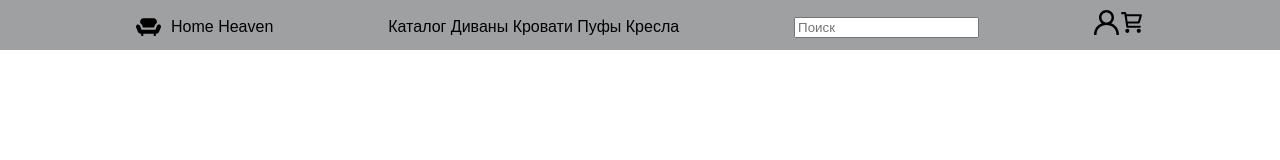
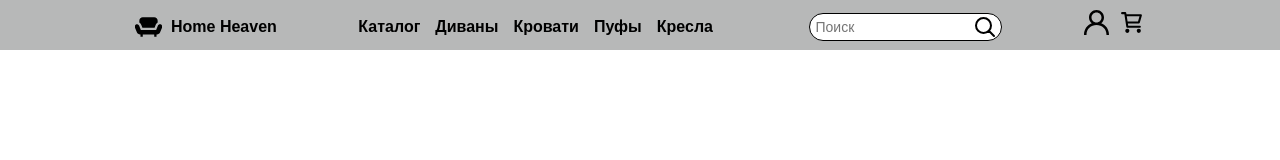
Before and after one commit to OldPole/Home-Heaven, a website built with webpack: page public/index.html in a window 1280 px wide. Built offline with nearby package versions, Linux system fonts and the light colour scheme.

Commit message:
finished the Header component and styles for it

```diff
--- a/src/components/App/App.css
+++ b/src/components/App/App.css
@@ -1,5 +1,8 @@
 :root {
-    --color-grey: #9fa0a1;
+    --color-white: #ffffff;
+    --color-grey: #b7b8b8;
+    --color-border: #000000;
+    --color-primary: #0066ff;
 
     --spacing-small: 10px;
     --spacing-medium: 15px;
@@ -24,3 +27,8 @@ body {
     object-fit: cover;
     object-position: center;
 }
+.bg-contain {
+    background-size: contain;
+    background-position: center;
+    background-repeat: no-repeat;
+}
--- a/src/components/Header/Header.js
+++ b/src/components/Header/Header.js
@@ -7,6 +7,7 @@ console.log(classes);
 import logoImg from './img/logo.svg';
 import profileImg from './img/profile.svg';
 import cartImg from './img/cart.svg';
+import searchImg from './img/search.svg';
 
 class Header {
     render () {
@@ -18,18 +19,22 @@ class Header {
                             <span class="${classes.logo__title}">Home Heaven</span>
                         </a>
                     <nav class="${classes.header__nav}">
-                        <a class="nav__link">Каталог</a>
-                        <a class="nav__link">Диваны</a>
-                        <a class="nav__link">Кровати</a>
-                        <a class="nav__link">Пуфы</a>
-                        <a class="nav__link">Кресла</a>
+                        <a class="${classes.nav__link}">Каталог</a>
+                        <a class="${classes.nav__link}">Диваны</a>
+                        <a class="${classes.nav__link}">Кровати</a>
+                        <a class="${classes.nav__link}">Пуфы</a>
+                        <a class="${classes.nav__link}">Кресла</a>
                     </nav>
-                    <div class="header__search">
+                    <div class="${classes.header__search}">
                         <input
                             type="text"
-                            class="search__input"
+                            class="${classes.search__input}"
                             placeholder="Поиск"
                         >
+                        <button
+                            class="bg-contain ${classes.search__button}"
+                            style="background-image: url(${searchImg})"
+                        </button>
                     </div>
                     <div class="${classes.header__icons}">
                         <a class="icon__link">
--- a/src/components/Header/Header.module.css
+++ b/src/components/Header/Header.module.css
@@ -16,14 +16,70 @@
     display: flex;
     align-items: center;
     cursor: pointer;
+    transition: transform 0.3s;
+}
+.header__logo:hover {
+    transform: scale(1.05);
 }
 .logo__title {
     margin-left: var(--spacing-small);
+    font-weight: bold;
+}
+.header__nav {
+    display: flex;
+    gap: var(--spacing-medium);
+    margin: 0 var(--spacing-medium);
+}
+.nav__link {
+    cursor: pointer;
+    font-weight: bold;
+    transition: transform 0.3s;
+}
+.nav__link:hover {
+    transform: scale(1.1);
+}
+.header__search {
+    position: relative;
+    display: flex;
+    max-width: 600px;
+    margin: 0 var(--spacing-medium);
+}
+.search__input {
+    width: 100%;
+    padding: 5px;
+    border: 1px solid var(--color-border);
+    border-radius: 20px;
+    font-size: 14px;
+    outline: none;
+    background-color: var(--color-white);
+    transition: all 0.3s ease;
+}
+.search__input:focus {
+    box-shadow: 0 0 0 2px rgba(0, 0, 0, 0.15);
 }
 .header__icons {
     display: flex;
+    gap: var(--spacing-small);
 }
+.search__button {
+    position: absolute;
+    right: 5px;
+    top: 50%;
+    transform: translateY(-50%);
+    width: 24px;
+    height: 24px;
+    background-color: transparent;
+    border: none;
+    cursor: pointer;
+    padding: 0;
+}
+
 .logo__img, .icon__img {
     width: 25px;
-    height: 25px
+    height: 25px;
+    cursor: pointer;
+    transition: transform 0.3s;
 }
+.logo__img, .icon__img:hover {
+    transform: scale(1.1);
+}
--- a/webpack.config.mjs
+++ b/webpack.config.mjs
@@ -1,4 +1,4 @@
-import path, { resolve } from 'path';
+import path from 'path';
 import HtmlWebpackPlugin from 'html-webpack-plugin';
 import MiniCssExtractPlugin from 'mini-css-extract-plugin';
 import { fileURLToPath } from 'url';
```
Also changed, not shown: src/components/Header/img/search.svg (added).
